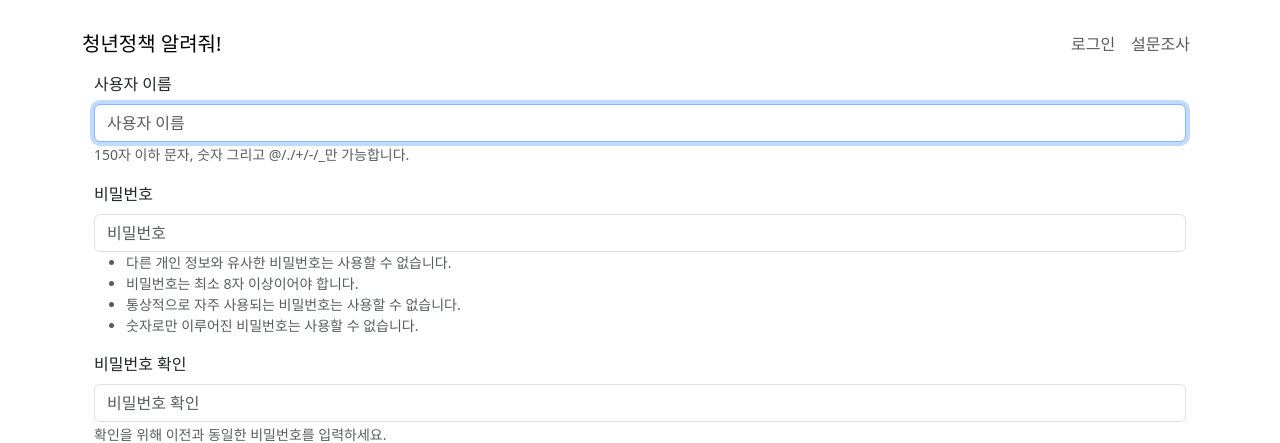
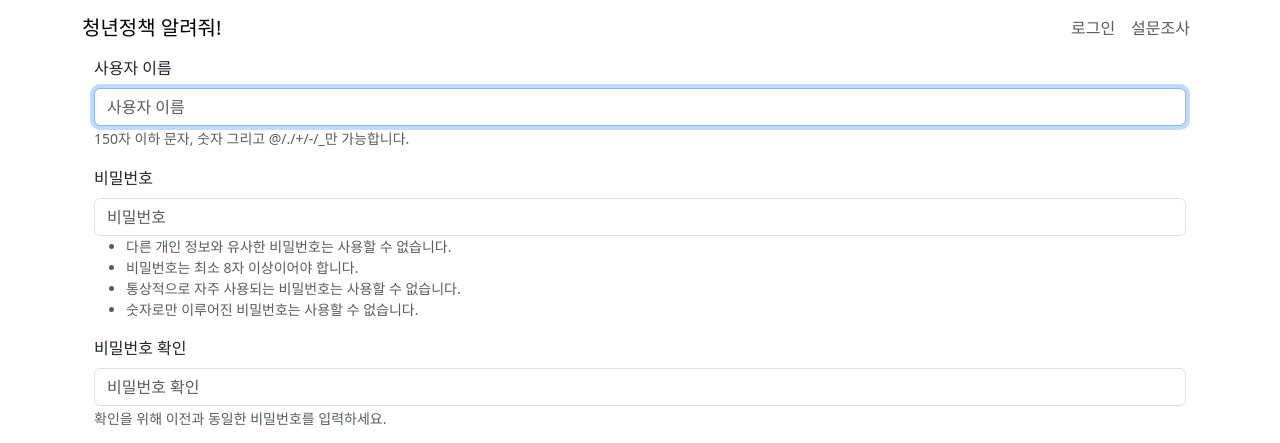
Before and after one commit to SKNETWORKS-FAMILY-AICAMP/SKN06-4th-1Team, a Django app: page /account/create in a window 1280 px wide. Shown: the top 443 px of the page. Run offline with Django 5.2, Linux system fonts and the light colour scheme; some libraries are stand-ins or nearby versions.

Commit message:
layout, css 수정

```diff
--- a/static/.css
+++ b/static/.css
@@ -3,7 +3,7 @@
     margin: 0;
     padding: 0;
 }
-header {
+.navbar {
     text-align: center;
     margin-bottom: 30px;
     background-color: #007bff;
--- a/templates/layout.html
+++ b/templates/layout.html
@@ -20,7 +20,7 @@
     <title>{% block title %}{% endblock title %}</title>
 </head>
 <body>
-  <nav class="navbar navbar-expand-sm mt-3">
+  <nav class="navbar navbar-expand-sm">
     <div class="container">
       <div class="navbar-header">
       <a href="{% url "chat" %}" class="navbar-brand">청년정책 알려줘!</a>
```
